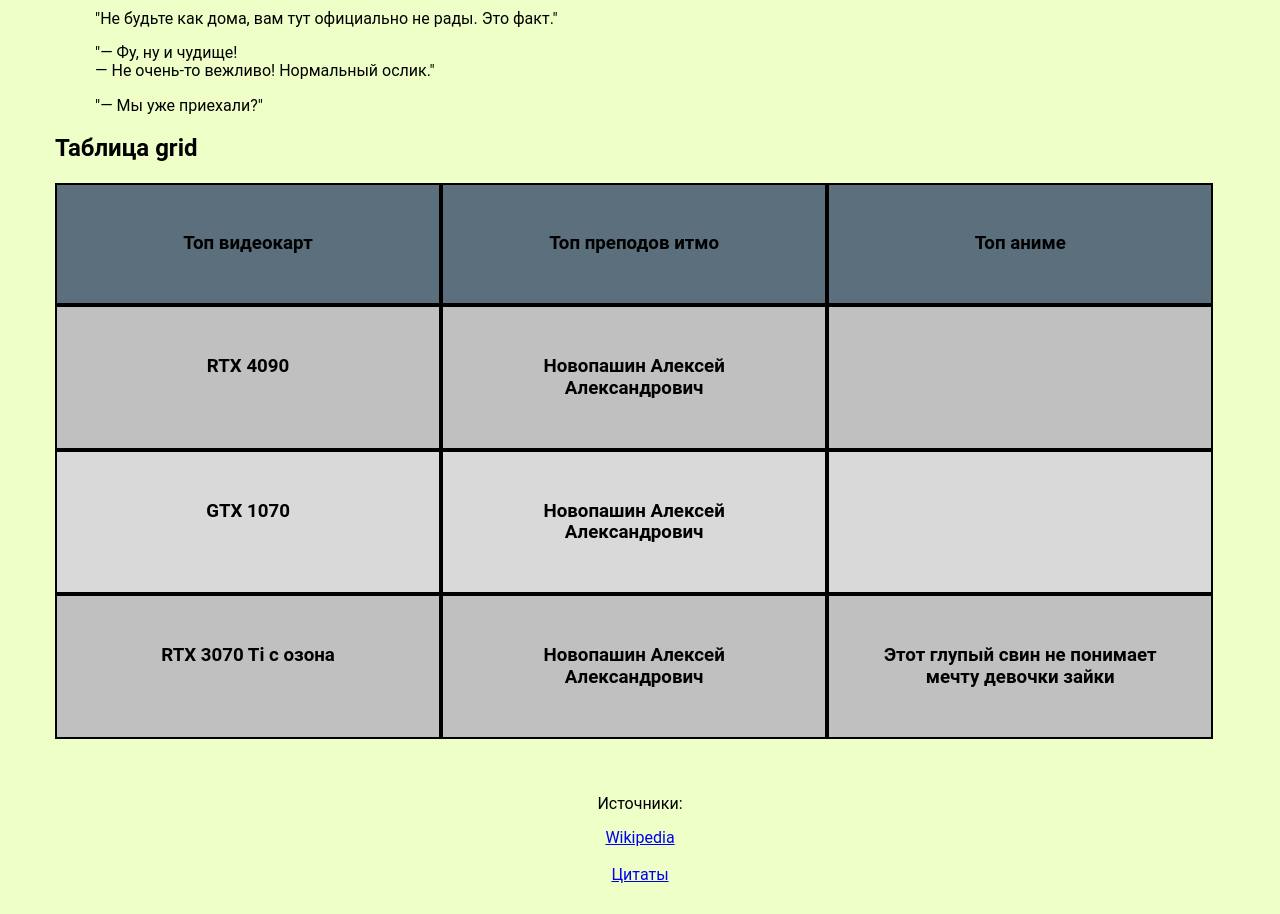
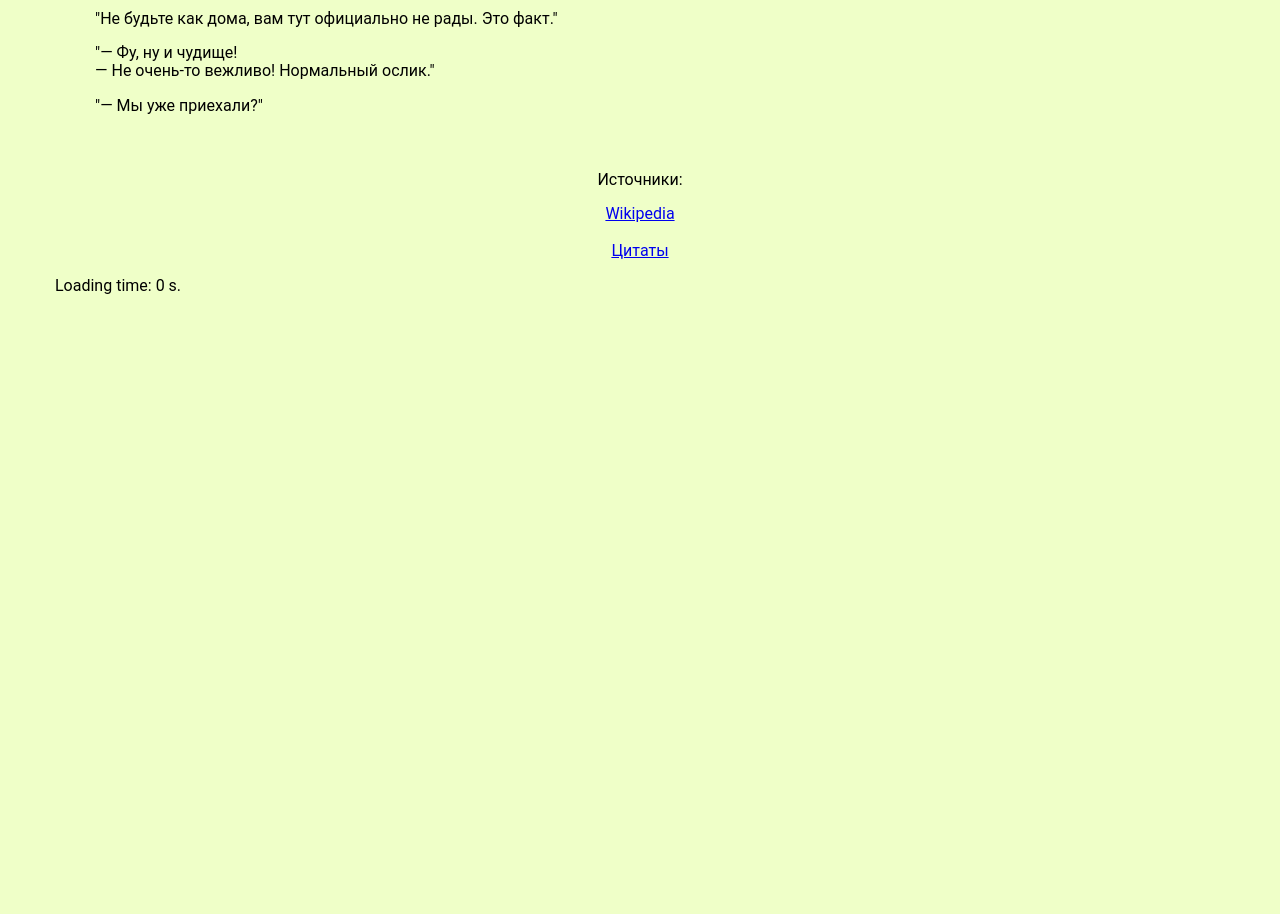
Before and after one commit to Lorrwaskr/ItmoWeb-5Sem, a plain HTML site: page index.html in a window 1280 px wide. Shown: the part 1480-2394 px from the top of the page. After the commit the page ends 1821 px from the top, so only its background shows below. Drawn offline with Linux system fonts and the light colour scheme.

Commit message:
feat: add page loading time script

```diff
--- a/index.html
+++ b/index.html
@@ -7,6 +7,7 @@
         <meta charset="UTF-8">
         <meta http-equiv="X-UA-Compatible" content="IE=edge">
         <meta name="viewport" content="width=device-width, initial-scale=1.0">
+        <script src="script/script.js"></script>
         <title>Шрек</title>
     </head>
     <body>
@@ -15,7 +16,7 @@
                 <div class="logo">
                     <img src="./img/shrek_logo.png" alt="Логотип" class="logo__img">
                 </div>
-            <nav class="nav">
+                <nav class="nav">https://nikomedvedev.ru/other/vscodeshortcuts/hotkeys.html
                     <ul class="nav__list">
                         <li><a href="#nav_about" class="nav__list__text">О нём</a></li>
                         <li><a href="#nav_gallery" class="nav__list__text">Галерея</a></li>
@@ -81,29 +82,6 @@
                     </blockquote>
                     <blockquote>"— Мы уже приехали?"</blockquote>
                 </section>
-
-            <section class="section-table">
-                <div class="conteiner section-tableconteiner">
-                    <h2 class="subtitle section-tablesubtitle">Таблица grid</h2>
-                    <div class="grid section-tablegrid">
-                        <div class="gridbody">
-                            <div class="griditem"><h3 class="gridtitle">Топ видеокарт</h3></div>
-                            <div class="griditem"><h3 class="gridtitle">Топ преподов итмо</h3></div>
-                            <div class="griditem"><h3 class="gridtitle">Топ аниме</h3></div>
-                            <div class="griditem"><h3 class="gridtitle">RTX 4090</h3></div>
-                            <div class="griditem"><h3 class="gridtitle">Новопашин Алексей Александрович</h3></div>
-                            <div class="griditem"><h3 class="gridtitle"></h3></div>
-                            <div class="griditem"><h3 class="gridtitle">GTX 1070</h3></div>
-                            <div class="griditem"><h3 class="gridtitle">Новопашин Алексей Александрович</h3></div>
-                            <div class="griditem"><h3 class="gridtitle"></h3></div>
-                            <div class="griditem"><h3 class="gridtitle">RTX 3070 Ti с озона</h3></div>
-                            <div class="griditem"><h3 class="gridtitle">Новопашин Алексей Александрович</h3></div>
-                            <div class="griditem"><h3 class="gridtitle">Этот глупый свин не понимает мечту девочки зайки</h3></div>
-                        </div>
-                    </div>
-                </div>
-            </section>
-
             </main>
 
             <footer>
@@ -112,6 +90,7 @@
                     <a href="https://ru.wikipedia.org/wiki/%D0%A8%D1%80%D0%B5%D0%BA_(%D0%BC%D1%83%D0%BB%D1%8C%D1%82%D1%84%D0%B8%D0%BB%D1%8C%D0%BC)">Wikipedia</a> <br>
                     <a href="https://citaty.info/character/shrek">Цитаты</a>
                 </div>
+                <p class="page-loading"></p>
             </footer>
         </div>
     </body>
--- /dev/null
+++ b/script/script.js
@@ -0,0 +1,14 @@
+(function() {
+    document.addEventListener("DOMContentLoaded", () => {
+        LoadingTime()
+    })
+})();
+
+function LoadingTime() {
+    const start = new Date().getTime()
+    const selector = document.querySelector(".page-loading")
+
+    window.addEventListener('load', () => {
+        selector.innerHTML = "Loading time: " + ((new Date().getTime() - start) / 1000) + " s."
+    })
+}
```
Lines whose indentation alone changed are shown as unchanged.
